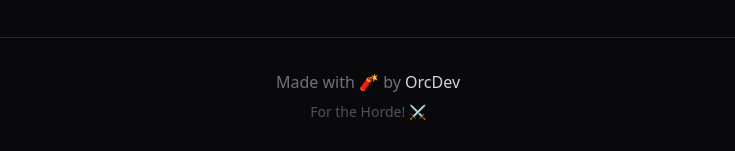
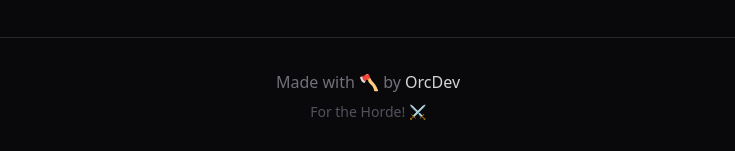
Before and after one commit to TheOrcDev/agentpacks, a Next.js app: page / in a window 1280 px wide. Shown: the part 3366-3517 px from the top of the page, without its empty margins (272-1007 px from the left). Built offline with nearby package versions, Linux system fonts and the light colour scheme.

Commit message:
fix: update footer text

```diff
--- a/src/app/page.tsx
+++ b/src/app/page.tsx
@@ -297,7 +297,7 @@ export default function Home() {
       <footer className="border-zinc-800 border-t px-4 py-8">
         <div className="mx-auto max-w-5xl text-center">
           <p className="text-zinc-500">
-            Made with 🧨 by{" "}
+            Made with 🪓 by{" "}
             <a
               className="text-zinc-300 hover:text-white"
               href="https://twitter.com/theorcdev"
```
